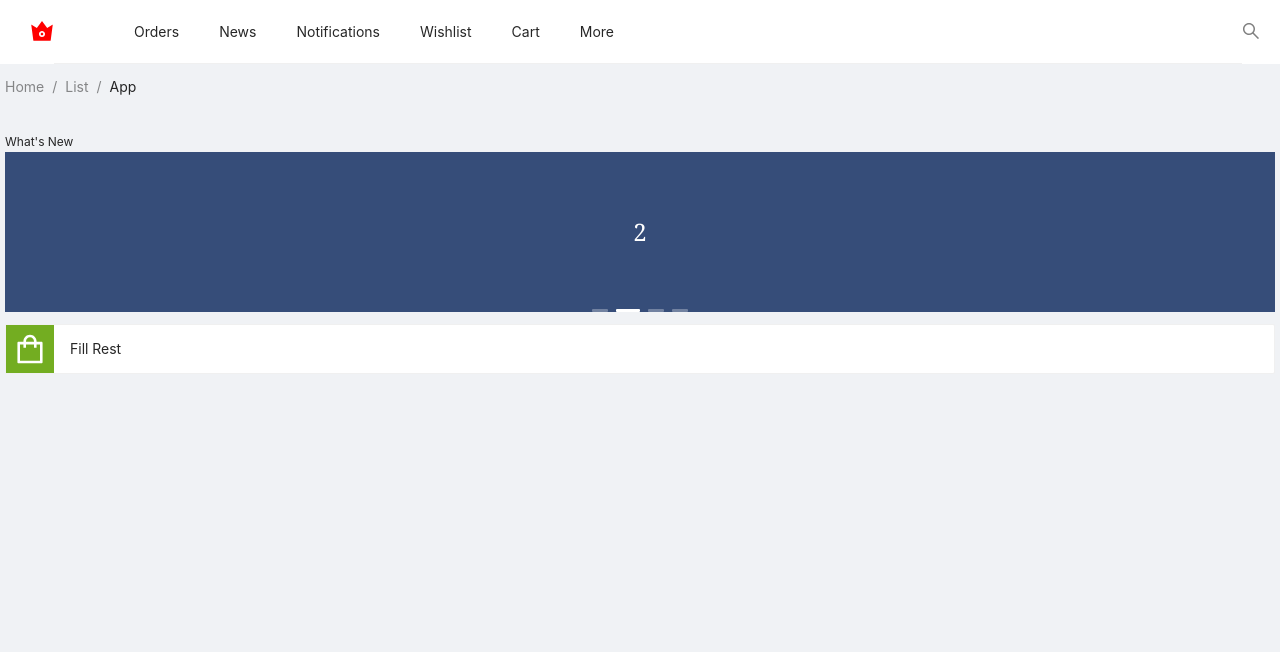
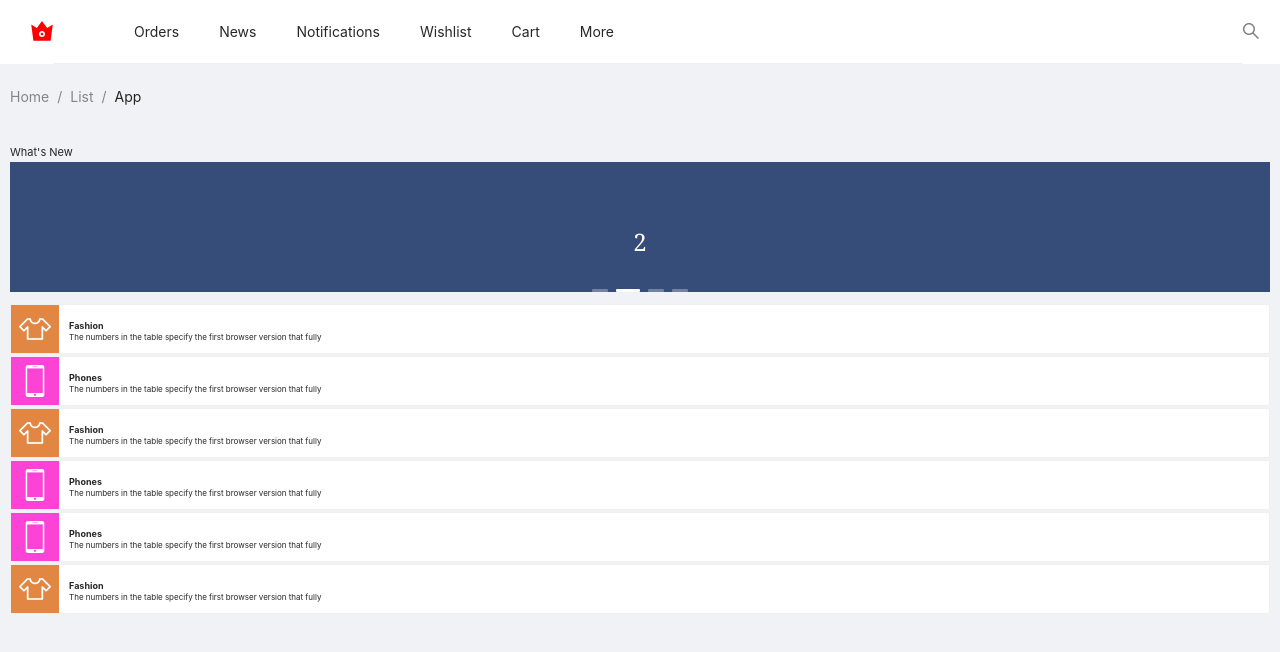
Before and after one commit to bofilio/Store, a React (Create React App) app: page / in a window 1280 px wide. Shown: the top 652 px of the page. Built offline with nearby package versions, Linux system fonts and the light colour scheme.

Commit message:
rondom commit

```diff
--- a/src/App.css
+++ b/src/App.css
@@ -78,3 +78,11 @@
 #demo{
   color: #bdbdbd;
 }
+
+.corousel{
+  height: '130px';
+  color: '#fff';
+  lineHeight: '160px';
+  textAlign: 'center';
+  background: '#364d79';
+}
--- a/src/components/HomePage.js
+++ b/src/components/HomePage.js
@@ -1,6 +1,6 @@
 import React from 'react';
 import { Link } from 'react-router-dom';
-import { Layout, Menu, Breadcrumb } from 'antd';
+import { Layout, Menu, Breadcrumb, Space, Divider } from 'antd';
 import { UploadOutlined, VideoCameraOutlined, SearchOutlined, CrownFilled, ShoppingCartOutlined, UnorderedListOutlined } from '@ant-design/icons';
 import MyCarousel from './common/MyCarousel';
 import Category from './common/Category';
@@ -40,7 +40,7 @@ class HomePage extends React.Component {
                         <Menu.Item key="3">Notifications</Menu.Item>
                         <Menu.Item key="4">Wishlist</Menu.Item>
                         <Menu.Item key="5">Cart</Menu.Item>
-                        <SubMenu key="h_sub1"title='More'>
+                        <SubMenu key="h_sub1" title='More'>
                             <Menu.Item key="6">Settings</Menu.Item>
                             <Menu.Item key="7">Instructions</Menu.Item>
                             <Menu.Item key="8">About</Menu.Item>
@@ -53,30 +53,30 @@ class HomePage extends React.Component {
                             <img src="store.png" width="50" alt="" />
                             <h5>Store</h5>
                         </div>
-                        <Menu theme="light" mode="inline" style={{fontSize:'11px'}} defaultSelectedKeys={[]}>
-                            <Menu.Item key="1" style={{margin:0}} icon={<ShoppingCartOutlined />}>
+                        <Menu theme="light" mode="inline" style={{ fontSize: '11px' }} defaultSelectedKeys={[]}>
+                            <Menu.Item key="1" style={{ margin: 0 }} icon={<ShoppingCartOutlined />}>
                                 <i style={{ marginLeft: '20px' }}>Cart</i> <i style={{ float: 'right', color: 'grey' }}>2</i>
                             </Menu.Item>
-                            <Menu.Item key="2" style={{margin:0}} icon={<VideoCameraOutlined />}>
+                            <Menu.Item key="2" style={{ margin: 0 }} icon={<VideoCameraOutlined />}>
                                 <i style={{ marginLeft: '20px' }}>Wishlist</i> <i style={{ float: 'right', color: 'grey' }}>2</i>
                             </Menu.Item>
-                            <Menu.Item key="3" style={{margin:0}} icon={<UploadOutlined />}>
+                            <Menu.Item key="3" style={{ margin: 0 }} icon={<UploadOutlined />}>
                                 <i style={{ marginLeft: '20px' }}>Orders</i> <i style={{ float: 'right', color: 'grey' }}>2</i>
                             </Menu.Item>
-                            <Menu.Item key="4" style={{margin:0}} icon={<UploadOutlined />}>
+                            <Menu.Item key="4" style={{ margin: 0 }} icon={<UploadOutlined />}>
                                 <i style={{ marginLeft: '20px' }}>News</i> <i style={{ float: 'right', color: 'grey' }}>2</i>
                             </Menu.Item>
-                            <Menu.Item key="5" style={{margin:0}} icon={<UploadOutlined />}>
+                            <Menu.Item key="5" style={{ margin: 0 }} icon={<UploadOutlined />}>
                                 <i style={{ marginLeft: '20px' }}>Notifications</i> <i style={{ float: 'right', color: 'grey' }}>2</i>
                             </Menu.Item>
                             <Menu.Divider />
-                            <Menu.Item key="6" style={{margin:0}} icon={<UploadOutlined />}>
+                            <Menu.Item key="6" style={{ margin: 0 }} icon={<UploadOutlined />}>
                                 <i style={{ marginLeft: '20px' }}>Instructions</i>
                             </Menu.Item>
-                            <Menu.Item key="7" style={{margin:0}} icon={<UploadOutlined />}>
+                            <Menu.Item key="7" style={{ margin: 0 }} icon={<UploadOutlined />}>
                                 <i style={{ marginLeft: '20px' }}>Settings</i>
                             </Menu.Item>
-                            <Menu.Item key="8" style={{margin:0}} icon={<UploadOutlined />}>
+                            <Menu.Item key="8" style={{ margin: 0 }} icon={<UploadOutlined />}>
                                 <i style={{ marginLeft: '20px' }}>About</i>
                             </Menu.Item>
 
@@ -84,16 +84,64 @@ class HomePage extends React.Component {
                         </Menu>
                     </Sider>
 
-                    <Layout style={{ padding: '0 5px 5px',marginTop:'60px' }} onClick={this.toggleOff}>
+                    <Layout style={{ padding: '10px', marginTop: '60px' }} onClick={this.toggleOff}>
                         <Breadcrumb className="hide-small" style={{ margin: '16px 0' }}>
                             <Breadcrumb.Item>Home</Breadcrumb.Item>
                             <Breadcrumb.Item>List</Breadcrumb.Item>
                             <Breadcrumb.Item>App</Breadcrumb.Item>
                         </Breadcrumb>
-                        <Content className="site-layout-background" style={{paddingTop:'16px',margin: 0,}}>
-                           <span style={{fontSize:'12px'}}>What's New</span>
+                        <Content style={{ paddingTop: '16px', margin: 0, }}>
+                            <span style={{ fontSize: '11px' }}>What's New</span>
                             <MyCarousel></MyCarousel>
-                            <Category></Category>
+                            <Category
+                                name='Fashion'
+                                icon='shirt.png'
+                                description="The numbers in the table specify the first browser version that fully"
+                                color="#e28743"
+                                spacing='2px'
+                                >
+                            </Category>
+                            <Category
+                                name='Phones'
+                                icon='phone.png'
+                                description="The numbers in the table specify the first browser version that fully"
+                                color="#fc43d5"
+                                spacing='2px'
+                                >
+                            </Category>
+                            <Category
+                                name='Fashion'
+                                icon='shirt.png'
+                                description="The numbers in the table specify the first browser version that fully"
+                                color="#e28743"
+                                spacing='2px'
+                                >
+                            </Category>
+                            <Category
+                                name='Phones'
+                                icon='phone.png'
+                                description="The numbers in the table specify the first browser version that fully"
+                                color="#fc43d5"
+                                spacing='2px'
+                                >
+                            </Category>
+                            <Category
+                                name='Phones'
+                                icon='phone.png'
+                                description="The numbers in the table specify the first browser version that fully"
+                                color="#fc43d5"
+                                spacing='2px'
+                                >
+                            </Category>
+                            <Category
+                                name='Fashion'
+                                icon='shirt.png'
+                                description="The numbers in the table specify the first browser version that fully"
+                                color="#e28743"
+                                spacing='2px'
+                                >
+                            </Category>
+
                         </Content>
                     </Layout>
                 </Layout>
--- a/src/components/common/Category.js
+++ b/src/components/common/Category.js
@@ -1,16 +1,22 @@
 import React, { Component } from 'react'
-import { Card,Row, Col } from 'antd'
-import { ShoppingOutlined } from '@ant-design/icons';
+import { Link } from 'react-router-dom';
+import { Card, Space } from 'antd'
 export default class Category extends Component {
     render() {
         return (
-            <Card bodyStyle={{padding:0,}}>
-                <Row align="middle">
-                    <Col flex="64px" style={{}}><ShoppingOutlined style={{ padding:'8px',fontSize: "32px", color: "white", backgroundColor: "#73AD21" }} /></Col>
-                    <Col flex="auto">Fill Rest</Col>
-                </Row>
+            <Link to={'category?cat='+this.props.name} >
+            <Card hoverable bodyStyle={{ padding: 0, }} style={{marginBottom:this.props.spacing}}>
+                <Space  direction='horizontal' style={{ maxHeight: '48px', overflow: 'hidden' }}>
+                    <div flex="48px" style={{ padding: '8px',backgroundColor: this.props.color}}>
+                        <img src={this.props.icon} alt="" width="32px"/>
+                    </div>
+                    <div flex="auto" style={{padding:'2px',maxHeight:'48px',lineHeight: '100%'}}>
+                        <strong style={{fontSize:'9px',margin:0}}>{this.props.name}</strong>
+                        <p style={{fontSize:'8px',margin:0,lineHeight: '100%'}}>{this.props.description} </p>
+                    </div>
+                </Space>
             </Card>
-
+            </Link>
         )
     }
 }
--- a/src/components/common/MyCarousel.js
+++ b/src/components/common/MyCarousel.js
@@ -2,7 +2,7 @@ import React, { Component } from 'react'
 import { Carousel } from 'antd';
 export default class MyCarousel extends Component {
     style = {
-        height: '160px',
+        height: '130px',
         color: '#fff',
         lineHeight: '160px',
         textAlign: 'center',
```
Also changed, not shown: public/phone.png (added), public/shirt.png (added).
